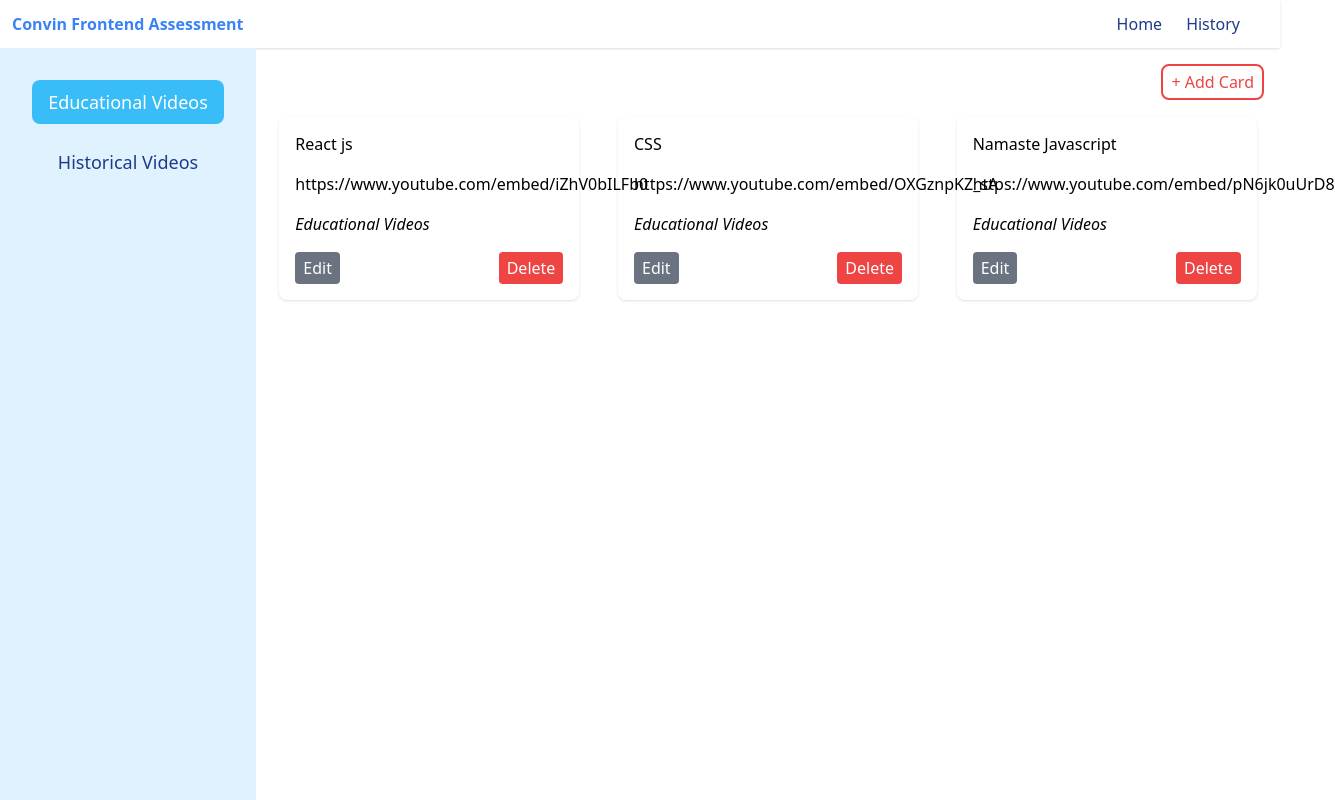
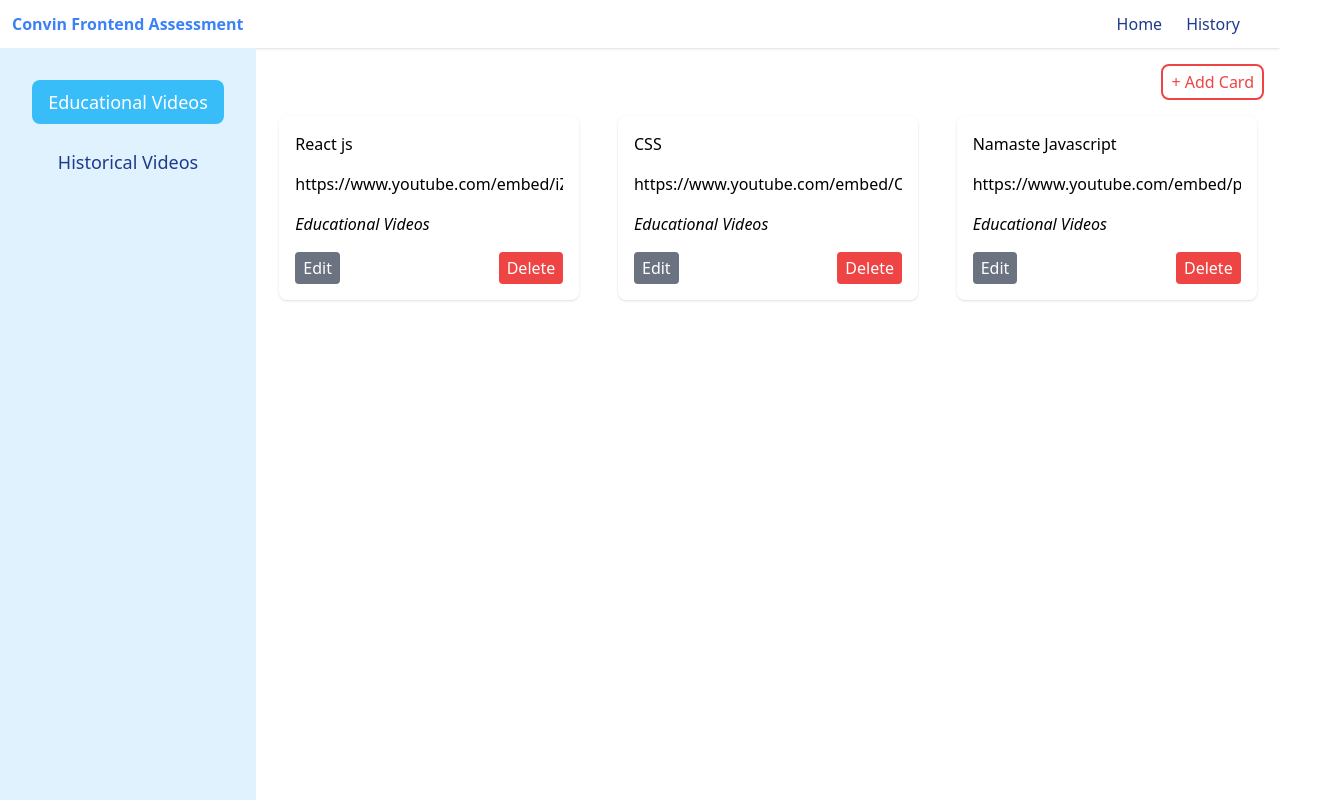
Before and after one commit to Sai-02/convin-frontend-assessment, a React (Create React App) app: page / in a window 1280 px wide. Both pictures are taken after a click on the element "Educational Videos". Shown: the whole page, 1335 px wide, since content can reach past the window. Built offline with nearby package versions, Linux system fonts and the light colour scheme.

Commit message:
url-overflow-hidden

```diff
--- a/src/components/Dashboard/Card.js
+++ b/src/components/Dashboard/Card.js
@@ -49,11 +49,11 @@ const Card = ({ val }) => {
   return (
     <>
       <div
-        className="justify-self-center shadow rounded-lg p-4  cursor-pointer flex flex-col gap-4 w-[300px]"
+        className="justify-self-center shadow rounded-lg p-4  cursor-pointer flex flex-col gap-4 w-[300px] overflow-hidden"
         onClick={showIframe}
       >
         <p className="">{val.name}</p>
-        <p className="">{val.url}</p>
+        <p className="overflow-hidden">{val.url}</p>
         <p className="italic">{val.category}</p>
         <div className="flex justify-between items-center">
           <button
```
